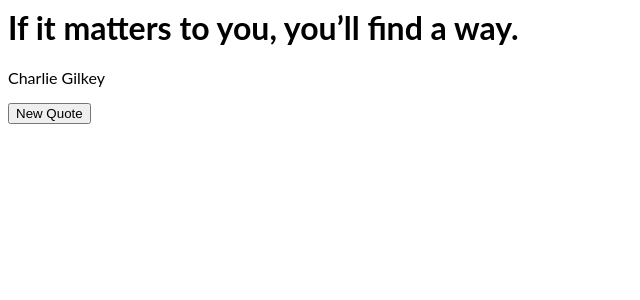
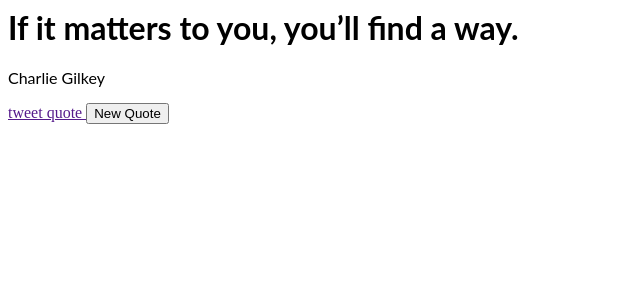
Before and after one commit to lemredd/random-quote-machine, a React (Create React App) app: page / in a window 1280 px wide. Shown: the top 300 px of the page, without its empty margins (0-640 px from the left). Built offline with nearby package versions, Linux system fonts and the light colour scheme.

Commit message:
chore: make `additional_params`

```diff
--- a/src/App.tsx
+++ b/src/App.tsx
@@ -34,6 +34,7 @@ const get_random_quote = () =>
 export default function App() {
   const [quote, set_quote] = React.useState(get_random_quote());
   const tweet_text_param = `text="${quote.text}" -${quote.author}`;
+  const additional_params = 'hashtags=quotes&related=freecodecamp';
 
   const handle_click = () => set_quote(get_random_quote());
 
@@ -41,7 +42,9 @@ export default function App() {
     <div id="quote-box">
       <h1 id="text">{quote.text}</h1>
       <p id="author">{quote.author}</p>
-      <a href="" id="tweet-quote"></a>
+      <a href="" id="tweet-quote" target="_blank">
+        tweet quote {/* TODO: use twitter/x icon */}
+      </a>
       <button id="new-quote" onClick={handle_click}>
         New Quote
       </button>
```
